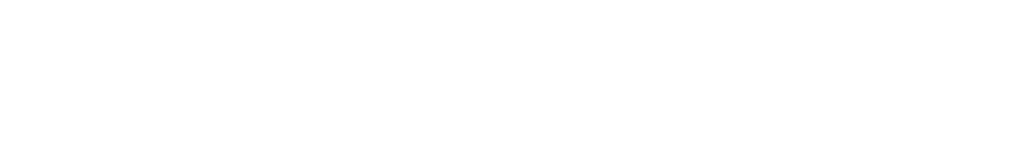
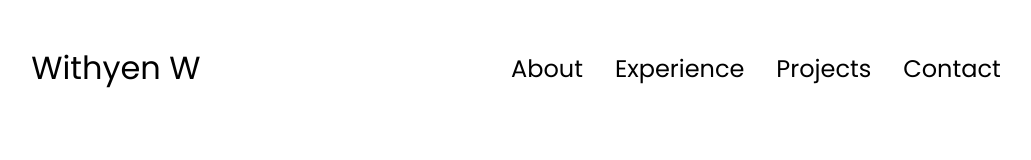
Before and after one commit to Withyen/my-portfolio, a plain HTML site: page index.html in a window 1280 px wide. Shown: the whole page, without its empty margins (124-1155 px from the left). Drawn offline with Linux system fonts and the light colour scheme.

Commit message:
Adding Navbar

```diff
--- a/index.html
+++ b/index.html
@@ -8,6 +8,17 @@
     <link rel="stylesheet" href="mediaqueries.css" />
 </head>
 <body>
+    <nav id="desktop-nav">
+        <div class="logo">Withyen W</div>
+        <div>
+          <ul class="nav-links">
+            <li><a href="#about">About</a></li>
+            <li><a href="#experience">Experience</a></li>
+            <li><a href="#projects">Projects</a></li>
+            <li><a href="#contact">Contact</a></li>
+          </ul>
+        </div>
+      </nav>
     <script src="script.js"></script>
 </body>
 </html>
--- a/style.css
+++ b/style.css
@@ -0,0 +1,67 @@
+/* GENERAL */
+
+@import url("https://fonts.googleapis.com/css2?family=Poppins:wght@300;400;500;600&display=swap");
+
+* {
+  margin: 0;
+  padding: 0;
+}
+
+body {
+  font-family: "Poppins", sans-serif;
+}
+
+html {
+  scroll-behavior: smooth;
+}
+
+p {
+  color: rgb(85, 85, 85);
+}
+
+/* TRANSITION */
+
+a,
+.btn {
+  transition: all 300ms ease;
+}
+
+/* DESKTOP NAV */
+
+nav,
+.nav-links {
+  display: flex;
+}
+
+nav {
+  justify-content: space-around;
+  align-items: center;
+  height: 17vh;
+}
+
+.nav-links {
+  gap: 2rem;
+  list-style: none;
+  font-size: 1.5rem;
+}
+
+a {
+    color: black;
+    text-decoration: none;
+    text-decoration-color: white;
+  }
+
+  a:hover {
+    color: grey;
+    text-decoration: underline;
+    text-underline-offset: 1rem;
+    text-decoration-color: rgb(181, 181, 181);
+  }
+
+  .logo {
+    font-size: 2rem;
+  }
+
+  .logo:hover {
+    cursor: default;
+  }
```
